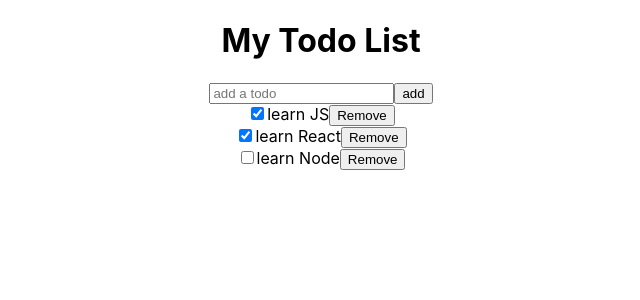
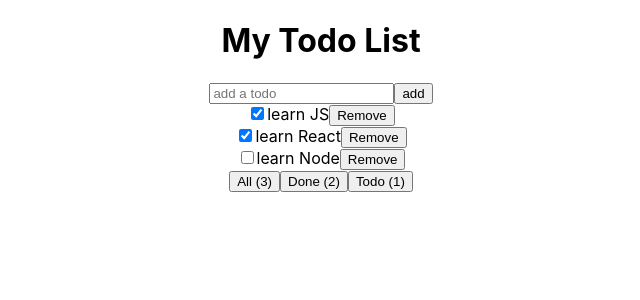
Before and after one commit to justinehell/todo-list-hooks, a React (Create React App) app: page / in a window 1280 px wide. Shown: the top 300 px of the page, without its empty margins (319-959 px from the left). Built offline with nearby package versions, Linux system fonts and the light colour scheme.

Commit message:
implementation of filters to render the todo list

```diff
--- a/src/App.js
+++ b/src/App.js
@@ -23,6 +23,7 @@ function App() {
 
   const [todos, setTodos] = useState(initialList);
   const [value, setValue] = useState("");
+  const [filter, setFilter] = useState("all");
 
   const submitForm = (e) => {
     e.preventDefault();
@@ -48,6 +49,65 @@ function App() {
     setTodos(newTodos);
   };
 
+  const showAll = todos.map((todo) => (
+    <div key={todo.id}>
+      <label>
+        <input
+          type="checkbox"
+          checked={todo.done}
+          onChange={() => handleChecked(todo.id)}
+        />
+        {todo.task}
+      </label>
+      <button onClick={() => removeTodo(todo.id)}>Remove</button>
+    </div>
+  ));
+
+  const showDone = todos
+    .filter((todo) => todo.done)
+    .map((todo) => (
+      <div key={todo.id}>
+        <label>
+          <input
+            type="checkbox"
+            checked={todo.done}
+            onChange={() => handleChecked(todo.id)}
+          />
+          {todo.task}
+        </label>
+        <button onClick={() => removeTodo(todo.id)}>Remove</button>
+      </div>
+    ));
+
+  const showTodo = todos
+    .filter((todo) => !todo.done)
+    .map((todo) => (
+      <div key={todo.id}>
+        <label>
+          <input
+            type="checkbox"
+            checked={todo.done}
+            onChange={() => handleChecked(todo.id)}
+          />
+          {todo.task}
+        </label>
+        <button onClick={() => removeTodo(todo.id)}>Remove</button>
+      </div>
+    ));
+
+  const getFilteredList = () => {
+    switch (filter) {
+      case "all":
+        return showAll;
+      case "done":
+        return showDone;
+      case "todo":
+        return showTodo;
+      default:
+        break;
+    }
+  };
+
   return (
     <div className="App">
       <h1>My Todo List</h1>
@@ -60,20 +120,14 @@ function App() {
         />
         <input type="submit" value="add" />
       </form>
-
-      {todos.map((todo) => (
-        <div key={todo.id}>
-          <label>
-            <input
-              type="checkbox"
-              checked={todo.done}
-              onChange={() => handleChecked(todo.id)}
-            />
-            {todo.task}
-          </label>
-          <button onClick={() => removeTodo(todo.id)}>Remove</button>
-        </div>
-      ))}
+      {getFilteredList()}
+      <button onClick={() => setFilter("all")}>All ({showAll.length})</button>
+      <button onClick={() => setFilter("done")}>
+        Done ({showDone.length})
+      </button>
+      <button onClick={() => setFilter("todo")}>
+        Todo ({showTodo.length})
+      </button>
     </div>
   );
 }
```
